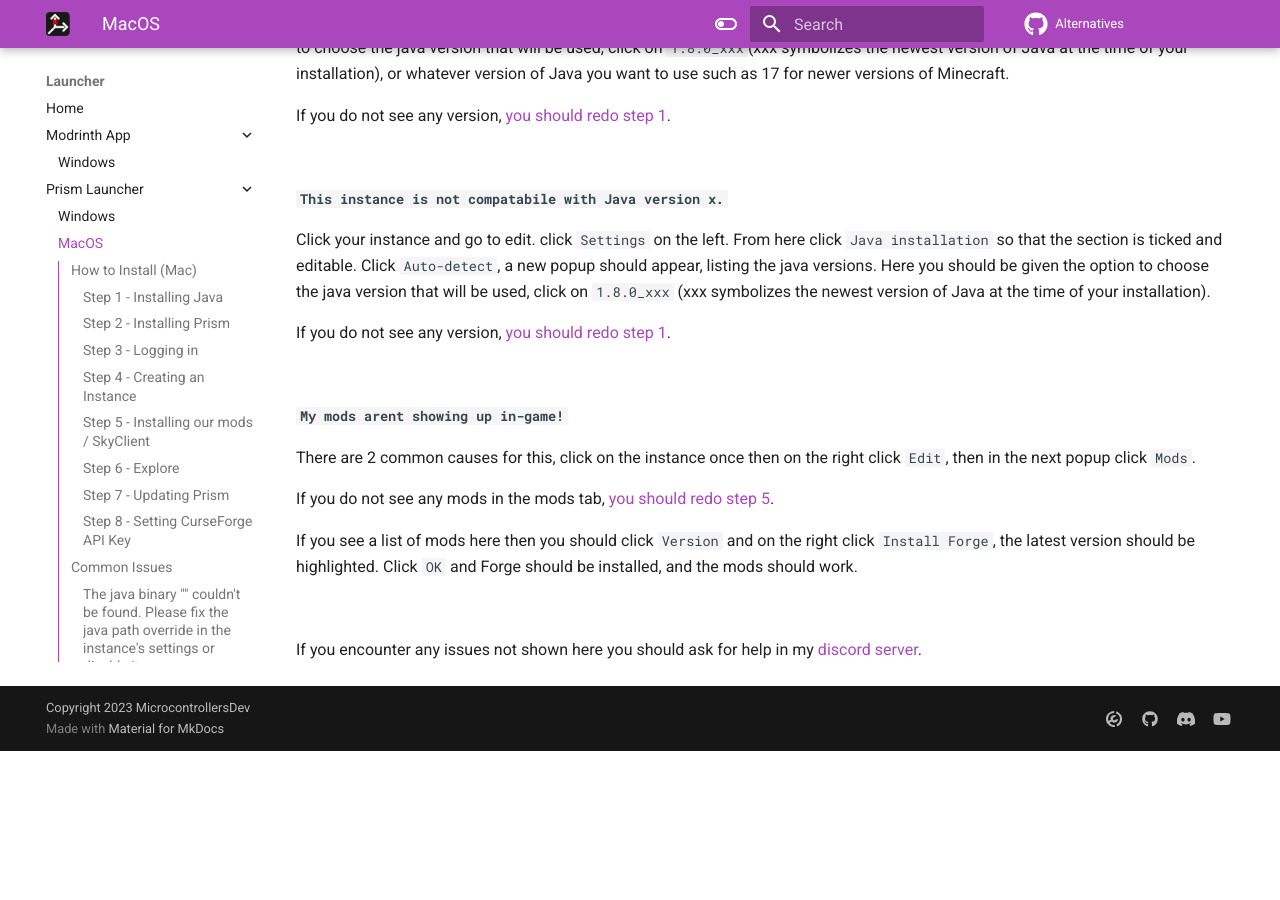
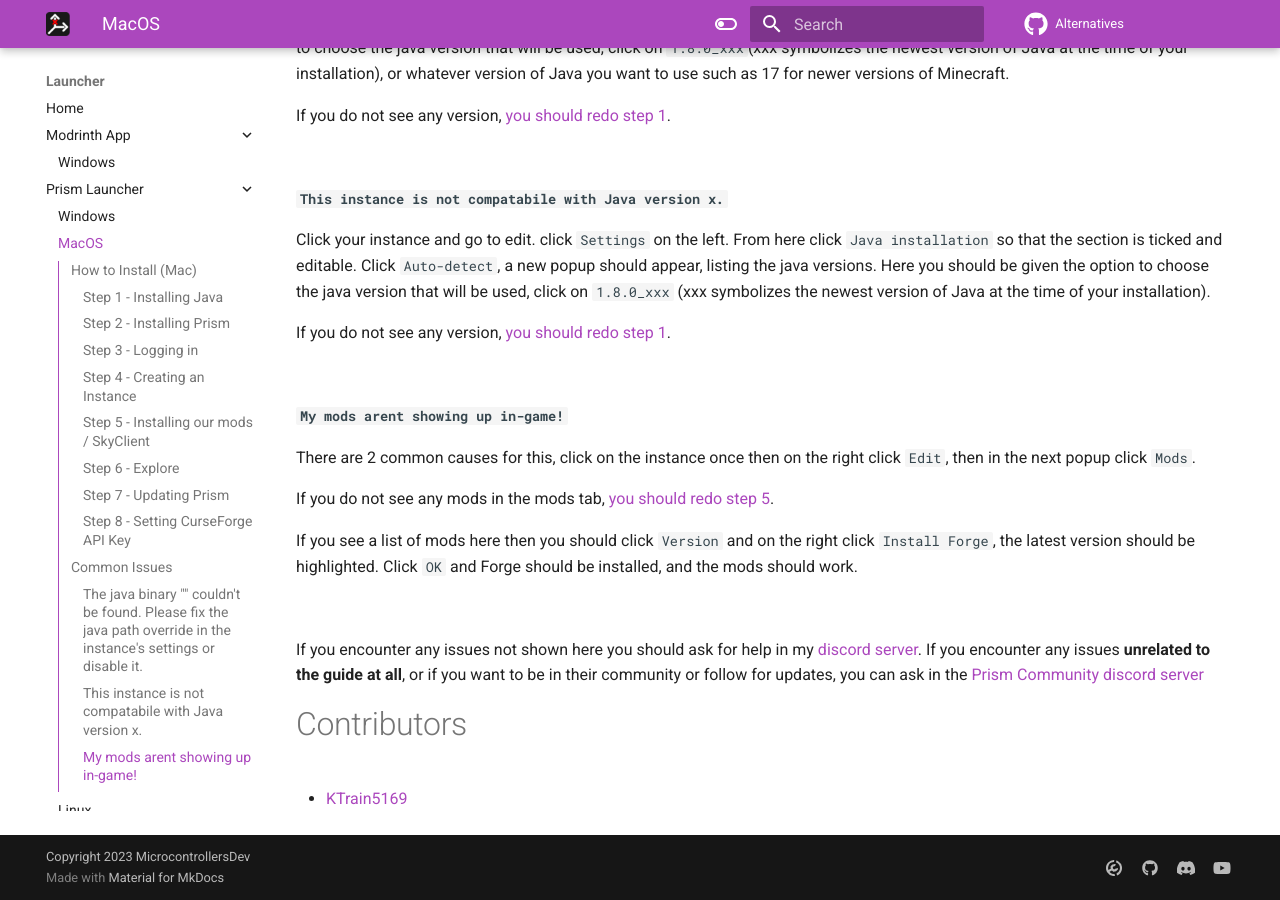
Before and after one commit to MicrocontrollersDev/Alternatives, an MkDocs documentation site: the page built from docs/launcher/prism_mac.md, in a window 1280 px wide and 900 px high, scrolled down 2910 px. Built offline with MkDocs 1.6.1 and Material for MkDocs 9.7.7, drawn with Linux system fonts in a browser that asks for light colours; comment, search, counter and statistics services are not loaded; before the commit the page ends 3661 px from its top, so only the background shows below that.

Commit message:
Added Prism Community invite (prism_mac.md)

```diff
--- a/docs/launcher/prism_mac.md
+++ b/docs/launcher/prism_mac.md
@@ -113,3 +113,7 @@
 <br>
 
 If you encounter any issues not shown here you should ask for help in my [discord server](https://discord.gg/rejfv9kFJj).
+If you encounter any issues **unrelated to the guide at all**, or if you want to be in their community or follow for updates, you can ask in the [Prism Community discord server](https://discord.gg/prism-community-1031648380885147709)
+
+# Contributors
+* [KTrain5169](https://github.com/KTrain5169)
```
